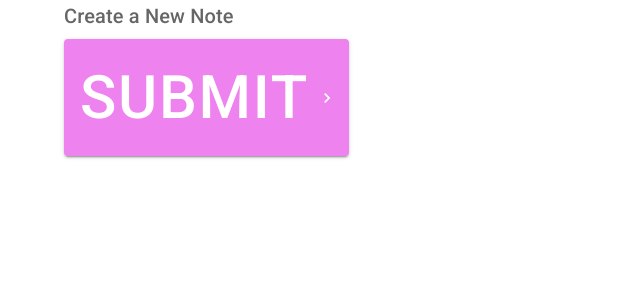
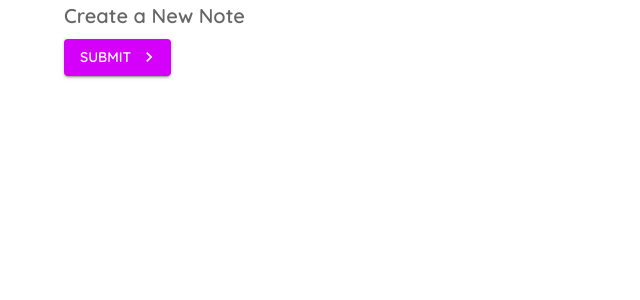
Before and after one commit to MarvelB/react-mui-app, a React (Create React App) app: page /create in a window 1280 px wide. Shown: the top 300 px of the page, without its empty margins (0-640 px from the left). Built offline with nearby package versions, Linux system fonts and the light colour scheme.

Commit message:
st l6 commit

```diff
--- a/src/App.tsx
+++ b/src/App.tsx
@@ -1,15 +1,35 @@
 import { BrowserRouter as Router, Routes, Route } from "react-router-dom";
 import Notes from './components/Notes/Notes';
 import Create from './components/Create/Create';
+import { createTheme, ThemeProvider } from "@mui/material";
+import { purple } from "@mui/material/colors";
+
+const theme = createTheme({
+  palette: {
+    primary: {
+      main: '#fefefe',
+    },
+    secondary: purple
+  },
+  typography: {
+    fontFamily: 'Quicksand',
+    fontWeightLight: 400,
+    fontWeightRegular: 500,
+    fontWeightMedium: 600,
+    fontWeightBold: 700,
+  }
+})
 
 function App() {
   return (
+    <ThemeProvider theme={ theme }>
       <Router>
         <Routes>
           <Route path='/' element={<Notes />} />
           <Route path='/create' element={<Create />} />
         </Routes>
       </Router>
+    </ThemeProvider>
   );
 }
 
--- a/src/components/Create/Create.tsx
+++ b/src/components/Create/Create.tsx
@@ -2,9 +2,6 @@ import Typography from '@mui/material/Typography';
 import Button from '@mui/material/Button';
 import Container from '@mui/material/Container';
 import KeyboardArrowRightIcon from '@mui/icons-material/KeyboardArrowRight';
-import { CreateCSSProperties, createStyles, makeStyles, PropsFunc } from '@mui/styles';
-import { Theme } from '@mui/material';
-import { CSSProperties } from '@mui/styled-engine';
 
 const Create = () => {
 
@@ -21,13 +18,13 @@ const Create = () => {
 
       <Button
         type="submit"
-        sx={{
-          fontSize: 60,
-          backgroundColor: 'violet',
-          ":hover": {
-            backgroundColor: 'blue'
-          }
-        }}
+        // sx={{
+        //   fontSize: 60,
+        //   backgroundColor: 'violet',
+        //   ":hover": {
+        //     backgroundColor: 'blue'
+        //   }
+        // }}
         color="secondary"
         variant="contained"
         onClick={() => console.log('Clicked')}
--- a/src/index.css
+++ b/src/index.css
@@ -1,3 +1,5 @@
+@import url('https://fonts.googleapis.com/css2?family=Quicksand:wght@300;400;500;600;700&display=swap');
+
 body {
   margin: 0;
   -webkit-font-smoothing: antialiased;
```
Lines whose indentation alone changed are shown as unchanged.
